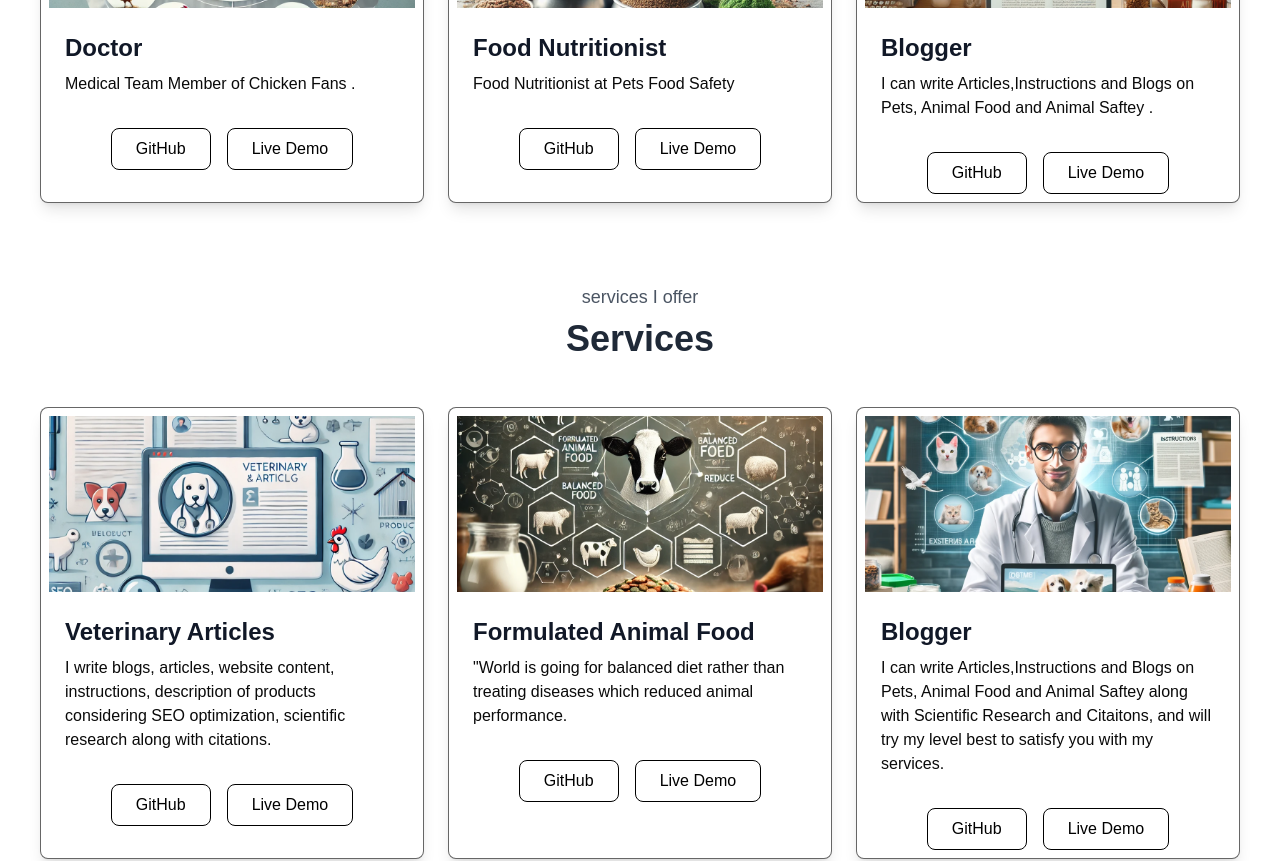
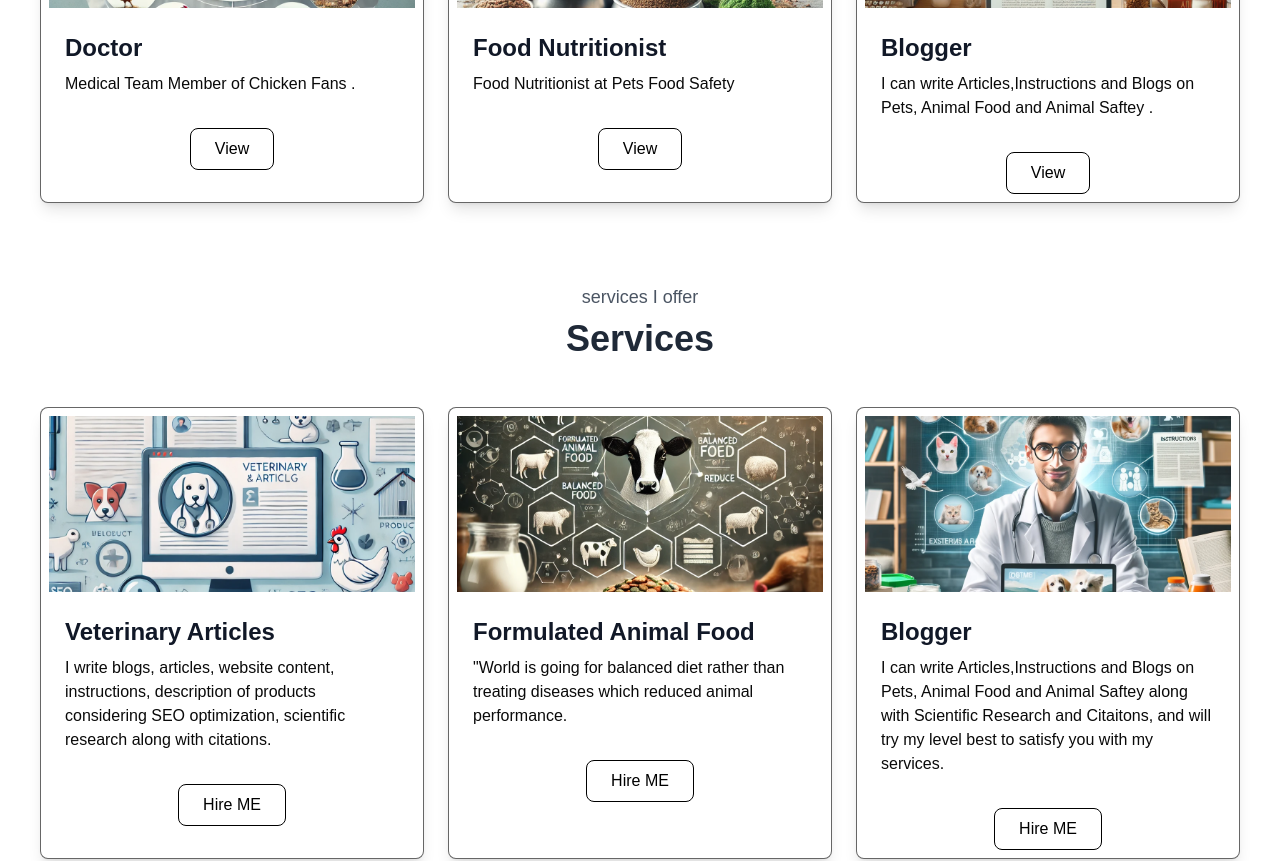
Before and after one commit to dev-rfgul/dribrar, a React (Vite) app: page / in a window 1280 px wide. Shown: the part 2760-3621 px from the top of the page. Built offline with nearby package versions, Linux system fonts and the light colour scheme.

Commit message:
edited projects and services section

```diff
--- a/src/Component/About.jsx
+++ b/src/Component/About.jsx
@@ -17,7 +17,6 @@ const AboutMe = () => {
                 </div>
                 <div className="w-full md:w-7/10 lg:w-2/4 flex flex-col gap-6 md:gap-8 lg:gap-12 relative md:-ml-6 lg:-ml-12">
                     <div className="flex flex-col md:flex-row gap-6 md:gap-8 lg:gap-12">
-
                         <div className="flex flex-col items-center p-6 bg-white rounded-3xl shadow-lg border border-black border-opacity-60 w-full md:w-1/2">
                             <div className="text-3xl md:text-4xl mb-4 text-blue-600">👥</div>
                             <h2 className="text-xl md:text-2xl font-bold text-gray-800">Education</h2>
@@ -33,9 +32,7 @@ const AboutMe = () => {
                             <p className="text-gray-500 font-bold">OMAKASE AST PTE LTD</p>
                             <p className="text-gray-700 text-base md:text-lg mt-2">Medical Reviewer</p>
                             <p className="text-gray-500 font-bold">Chicken Fans</p>
-
                         </div>
-
                     </div>
                     <div className="text-justify  text-gray-700 max-w-3xl ">
                         <p className="   md:text-lg leading-relaxed">
--- a/src/Component/Projects.jsx
+++ b/src/Component/Projects.jsx
@@ -10,24 +10,21 @@ const Projects = () => {
             title: 'Doctor',
             paragraph:'Medical Team Member of Chicken Fans .',
             category: 'Course',
-            githubLink: 'https://github.com/dev-rfgul/shopping-cart-OOP',
-            liveDemoLink: 'https://github.com/dev-rfgul/shopping-cart-OOP',
+            githubLink: 'https://www.chickenfans.com/about-us/',
         },
         {
             image: './images/projects/food-nutritionist.png',
             title: 'Food Nutritionist',
             paragraph:'Food Nutritionist at Pets Food Safety',
             category: 'Course',
-            githubLink: 'https://github.com/dev-rfgul/shopping-cart-OOP',
-            liveDemoLink: 'https://github.com/dev-rfgul/shopping-cart-OOP',
+            githubLink: 'https://petsfoodsafety.com/author/ibrarahmed/',
         },
         {
             image: './images/projects/blogger.png',
             title: 'Blogger',
             paragraph:'I can write Articles,Instructions and Blogs on Pets, Animal Food and Animal Saftey .',
             category: 'Course',
-            githubLink: 'https://github.com/dev-rfgul/shopping-cart-OOP',
-            liveDemoLink: 'https://github.com/dev-rfgul/shopping-cart-OOP',
+            githubLink: 'https://dogfoodspecialist.com/about-us/',
         },
     ]
 
@@ -45,8 +42,8 @@ const Projects = () => {
                         image={project.image}
                         title={project.title}
                         paragraph={project.paragraph}
-                        btnText='GitHub'
-                        btn2Text='Live Demo'
+                        btnText='View'
+                        btn2Text={false}
                         btn1Url={project.githubLink}
                         btn2Url={project.liveDemoLink}
                     />
--- a/src/Component/Services.jsx
+++ b/src/Component/Services.jsx
@@ -2,18 +2,15 @@ import React, { useState } from 'react';
 import Card from './Card';
 import Heading from './Heading'
 
-const Projects = () => {
+const Services = () => {
     const projectData = [
-
-
-
         {
             image: './images/services/vet-articles.png',
             title: 'Veterinary Articles',
             tags: [],
             paragraph: 'I write blogs, articles, website content, instructions, description of products considering SEO optimization, scientific research along with citations.',
             category: ['Backend', ''],
-            githubLink: '',
+            githubLink: 'https://www.fiverr.com/vetsoft/seo-optimized-dogs-and-pet-articles?utm_campaign=gigs_show&utm_medium=shared&utm_source=copy_link&utm_term=nvnner',
             liveDemoLink: '',
         },
         {
@@ -22,8 +19,8 @@ const Projects = () => {
             tags: [],
             paragraph: '"World is going for balanced diet rather than treating diseases which reduced animal performance.',
             category: ['Backend', ''],
-            githubLink: '',
-            liveDemoLink: '',
+            githubLink: 'https://www.fiverr.com/vetsoft/formulate-least-cost-feed-for-dogs?utm_campaign=gigs_show&utm_medium=shared&utm_source=copy_link&utm_term=zlmmoy',
+
         },
         {
             image: './images/services/blogger.png',
@@ -31,8 +28,8 @@ const Projects = () => {
             tags: [],
             paragraph: 'I can write Articles,Instructions and Blogs on Pets, Animal Food and Animal Saftey along with Scientific Research and Citaitons, and will try my level best to satisfy you with my services.',
             category: ['Backend', ''],
-            githubLink: '',
-            liveDemoLink: '',
+            githubLink: 'https://www.fiverr.com/vetsoft/seo-optimized-dogs-and-pet-articles?utm_campaign=gigs_show&utm_medium=shared&utm_source=copy_link&utm_term=nvnner',
+
         },
     ];
 
@@ -45,16 +42,14 @@ const Projects = () => {
             <div className="flex flex-wrap justify-center gap-6">
                 {projectData.map((project, index) => (
                     <Card
-                        className="border border-black border-opacity-60"
                         key={index}
                         image={project.image}
                         title={project.title}
+                        paragraph={project.paragraph}
                         tags={project.tags}
-                        paragraph={project.paragraph}
-                        btnText='GitHub'
-                        btn2Text='Live Demo'
+                        btnText={'Hire ME'}
+                        btn2Text={false}
                         btn1Url={project.githubLink}
-                        btn2Url={project.liveDemoLink}
                     />
                 ))}
             </div>
@@ -63,4 +58,4 @@ const Projects = () => {
     );
 };
 
-export default Projects;
+export default Services;
```
